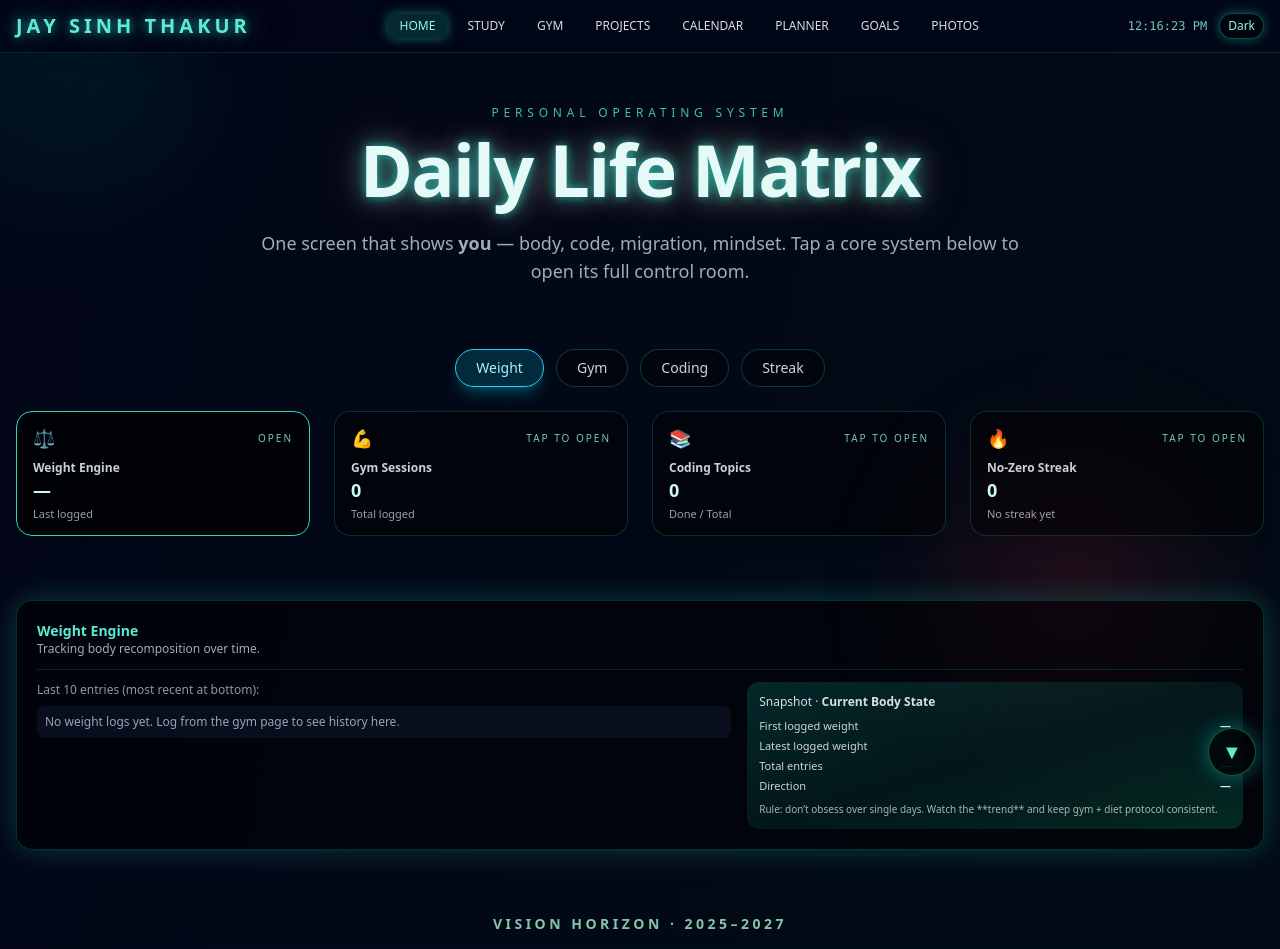
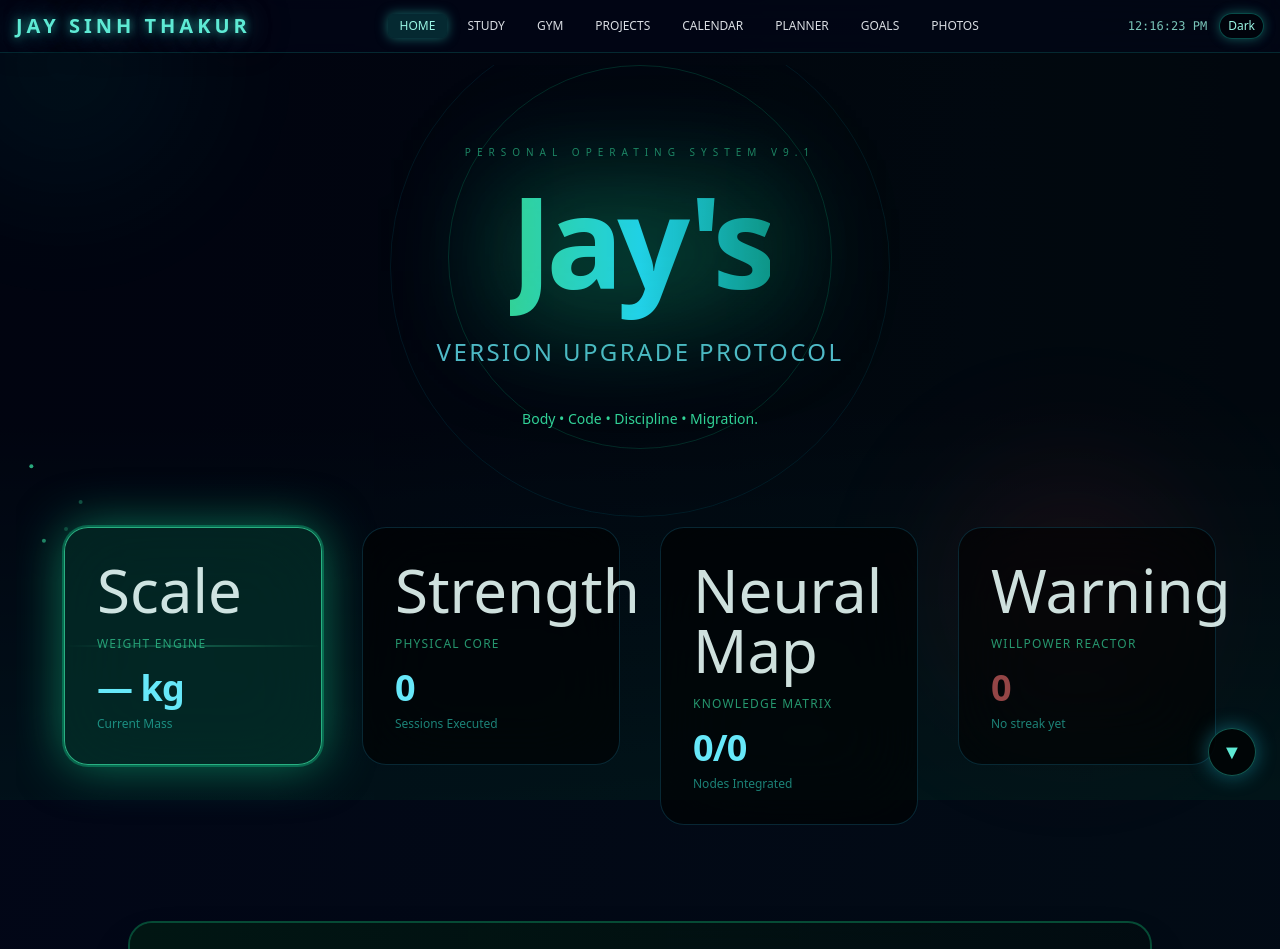
Before and after one commit to SpaceWandererr/fitness-dashboard, a React (Vite) app: page / in a window 1280 px wide. Shown: the top 949 px of the page. Built offline with nearby package versions, Linux system fonts and the light colour scheme.

Commit message:
Upgraded App.jsx

```diff
--- a/src/App.jsx
+++ b/src/App.jsx
@@ -412,83 +412,205 @@ function HomeDashboard({
   return (
     <div className="min-h-screen space-y-16 pb-20">
       {/* HERO */}
-      <motion.section
-        initial={{ opacity: 0, y: 20 }}
-        animate={{ opacity: 1, y: 0 }}
-        className="pt-10 text-center"
-      >
-        <p className="text-xs uppercase tracking-[0.4em] text-teal-300/80">
-          Personal Operating System
-        </p>
-        <h1 className="mt-3 text-5xl font-black tracking-tight sm:text-6xl md:text-7xl">
-          <span className="glow-text">Daily Life Matrix</span>
+      {/* ====== FULL DROP-IN LIFEOS v9 — NEURAL CORE EDITION ====== */}
+      <motion.div
+        initial={{ opacity: 0 }}
+        animate={{ opacity: 1 }}
+        transition={{ duration: 1.2 }}
+        className="relative min-h-screen overflow-hidden bg-green"
+      >
+        {/* Scanning ambient background */}
+        <div className="fixed inset-0 opacity-30">
+          <div className="absolute inset-0 bg-gradient-to-t from-emerald-950 via-black to-black" />
+          <div className="absolute inset-0 bg-[linear-gradient(90deg,transparent_0%,rgba(16,185,129,0.03)_50%,transparent_100%)] animate-[scan_12s_ease-in-out_infinite]" />
+        </div>
+
+        {/* Central Core Ring */}
+        <div className="relative z-10 pt-20 pb-32">
+          <div className="max-w-7xl mx-auto px-6">
+            {/* Core Title + Pulse Ring */}
+            <div className="relative flex flex-col items-center">
+              <motion.div
+                animate={{ rotate: 360 }}
+                transition={{ duration: 120, repeat: Infinity, ease: "linear" }}
+                className="absolute -top-20 w-96 h-96 border border-emerald-500/20 rounded-full"
+              />
+              <motion.div
+                animate={{ rotate: -360 }}
+                transition={{ duration: 80, repeat: Infinity, ease: "linear" }}
+                className="absolute -top-32 w-[500px] h-[500px] border border-cyan-500/10 rounded-full"
+              />
+
+              <p className="text-[10px] tracking-[0.6em] text-emerald-400/60 uppercase font-light mb-4">
+                Personal Operating System v9.1
+              </p>
+
+              <h1 className="relative text-8xl md:text-9xl font-black tracking-tighter">
+                <span
+                  className="bg-clip-text text-transparent bg-gradient-to-r from-emerald-400 via-cyan-400 to-teal-600
+                           drop-shadow-[0_0_60px_rgba(16,185,129,0.8)]
+                           animate-[pulseGlow_4s_ease-in-out_infinite]"
+                >
+                  Jay's
+                </span>
+                <span className="absolute -inset-4 bg-emerald-500/20 blur-3xl animate-[pulse_3s_ease-in-out_infinite]" />
               </h1>
-        <p className="mx-auto mt-6 max-w-3xl text-lg text-slate-300/80">
-          One screen that shows <strong>you</strong> — body, code, migration,
-          mindset. Tap a core system below to open its full control room.
-        </p>
-      </motion.section>
-
-      {/* QUICK STATS BAR */}
-      <section className="space-y-6">
-        <div className="flex flex-wrap justify-center gap-3">
-          {["weight", "gym", "topics", "streak"].map((key) => (
-            <button
-              key={key}
-              onClick={() => setActivePanel(key)}
-              className={`rounded-full border px-5 py-2 text-sm font-medium transition-all ${
-                activePanel === key
-                  ? "border-cyan-400 bg-cyan-500/20 text-cyan-200 shadow-lg shadow-cyan-500/30"
-                  : "border-teal-500/30 bg-black/40 text-slate-300 hover:border-cyan-400/70"
+
+              <p className="mt-8 text-2xl font-light tracking-widest text-cyan-300/80">
+                VERSION UPGRADE PROTOCOL
+              </p>
+
+              <p className="mt-10 max-w-2xl text-center text-emerald-400 font-medium text-sm leading-relaxed">
+                Body • Code • Discipline • Migration.
+
+              </p>
+            </div>
+
+            {/* Orbital Module Ring - Floating HUD Cards */}
+            <div className="relative mt-24">
+              {/* Invisible center point for orbit */}
+              <div className="absolute top-1/2 left-1/2 -translate-x-1/2 -translate-y-1/2 w-1 h-1" />
+
+              <div className="relative grid grid-cols-1 md:grid-cols-4 gap-10 max-w-6xl mx-auto">
+                {[
+                  {
+                    panel: "weight",
+                    icon: "Scale",
+                    value: `${stats.weight} kg`,
+                    sub: "Current Mass",
+                    delay: 0.2,
+                  },
+                  {
+                    panel: "gym",
+                    icon: "Strength",
+                    value: stats.gymDays,
+                    sub: "Sessions Executed",
+                    delay: 0.4,
+                  },
+                  {
+                    panel: "topics",
+                    icon: "Neural Map",
+                    value: `${stats.topicsDone}/${stats.topicsTotal}`,
+                    sub: "Nodes Integrated",
+                    delay: 0.6,
+                  },
+                  {
+                    panel: "streak",
+                    icon: "Fire Core",
+                    value: stats.streak,
+                    sub: streakLabel,
+                    delay: 0.8,
+                    critical: stats.streak === 0,
+                  },
+                ].map((module, i) => (
+                  <motion.div
+                    key={module.panel}
+                    initial={{ opacity: 0, y: 100, rotate: -30 }}
+                    animate={{ opacity: 1, y: 0, rotate: 0 }}
+                    transition={{
+                      delay: module.delay,
+                      duration: 1,
+                      ease: "easeOut",
+                    }}
+                    whileHover={{ scale: 1.08, zIndex: 50 }}
+                    onClick={() => setActivePanel(module.panel)}
+                    className={`relative group cursor-pointer ${
+                      i === 0
+                        ? "-rotate-12"
+                        : i === 1
+                        ? "rotate-6"
+                        : i === 2
+                        ? "-rotate-6"
+                        : "rotate-12"
+                    } transition-all duration-700`}
+                  >
+                    {/* Holographic Card */}
+                    <div
+                      className={`relative p-8 rounded-3xl border backdrop-blur-2xl
+                ${
+                  activePanel === module.panel
+                    ? "border-emerald-400/80 bg-emerald-900/40 shadow-[0_0_50px_rgba(16,185,129,0.6)] ring-2 ring-emerald-500/40"
+                    : "border-cyan-800/40 bg-black/60 hover:border-emerald-500/60 hover:bg-emerald-950/30"
+                } transition-all duration-500`}
+                    >
+                      {/* Floating Icon */}
+                      <div className="text-6xl mb-4 opacity-90">
+                        {module.icon === "Scale" && "Scale"}
+                        {module.icon === "Strength" && "Strength"}
+                        {module.icon === "Neural Map" && "Neural Map"}
+                        {module.icon === "Fire Core" &&
+                          (module.critical ? "Warning" : "Fire")}
+                      </div>
+
+                      <h3 className="text-xs uppercase tracking-widest text-emerald-400/70 font-light">
+                        {module.panel === "weight" && "WEIGHT ENGINE"}
+                        {module.panel === "gym" && "PHYSICAL CORE"}
+                        {module.panel === "topics" && "KNOWLEDGE MATRIX"}
+                        {module.panel === "streak" && "WILLPOWER REACTOR"}
+                      </h3>
+
+                      <p
+                        className={`mt-4 text-4xl font-black tracking-tight ${
+                          module.critical
+                            ? "text-red-400 animate-pulse"
+                            : "text-cyan-300"
                         }`}
                       >
-              {labelForPanel(key)}
-            </button>
+                        {module.value}
+                      </p>
+                      <p className="mt-2 text-xs text-teal-400/60 font-light">
+                        {module.sub}
+                      </p>
+
+                      {/* Connection line to center (on hover/active) */}
+                      {activePanel === module.panel && (
+                        <div className="absolute top-1/2 left-1/2 -translate-x-1/2 -translate-y-1/2 w-full h-px bg-gradient-to-r from-transparent via-emerald-400 to-transparent opacity-60" />
+                      )}
+                    </div>
+
+                    {/* Floating particles on active */}
+                    {activePanel === module.panel && (
+                      <div className="absolute inset-0 pointer-events-none">
+                        {[...Array(6)].map((_, i) => (
+                          <motion.div
+                            key={i}
+                            className="absolute w-1 h-1 bg-emerald-400 rounded-full"
+                            initial={{ x: 0, y: 0, opacity: 0 }}
+                            animate={{
+                              x: [0, Math.random() * 200 - 100, 0],
+                              y: [0, Math.random() * 200 - 100, 0],
+                              opacity: [0, 1, 0],
+                            }}
+                            transition={{
+                              duration: 3,
+                              repeat: Infinity,
+                              delay: i * 0.3,
+                            }}
+                          />
                         ))}
                       </div>
-
-        <div className="grid gap-6 sm:grid-cols-2 lg:grid-cols-4">
-          <StatCard
-            active={activePanel === "weight"}
-            onClick={() => setActivePanel("weight")}
-            label="Weight Engine"
-            value={stats.weight === "—" ? "—" : `${stats.weight} kg`}
-            sub="Last logged"
-            icon="⚖️"
-          />
-          <StatCard
-            active={activePanel === "gym"}
-            onClick={() => setActivePanel("gym")}
-            label="Gym Sessions"
-            value={stats.gymDays}
-            sub="Total logged"
-            icon="💪"
-          />
-          <StatCard
-            active={activePanel === "topics"}
-            onClick={() => setActivePanel("topics")}
-            label="Coding Topics"
-            value={
-              stats.topicsTotal
-                ? `${stats.topicsDone}/${stats.topicsTotal}`
-                : stats.topicsDone
-            }
-            sub="Done / Total"
-            icon="📚"
-          />
-          <StatCard
-            active={activePanel === "streak"}
-            onClick={() => setActivePanel("streak")}
-            label="No-Zero Streak"
-            value={stats.streak}
-            sub={streakLabel}
-            icon="🔥"
-          />
-        </div>
-      </section>
-
-      {/* DETAIL PANEL AREA */}
-      <section className="space-y-4">
+                    )}
+                  </motion.div>
+                ))}
+              </div>
+            </div>
+
+            {/* Active Module Deep Dive - Neural Terminal */}
+            <motion.div layout className="mt-24 max-w-5xl mx-auto">
+              <div className="relative rounded-3xl overflow-hidden border-2 border-emerald-500/40 bg-black/80 backdrop-blur-3xl shadow-2xl">
+                {/* Terminal Header */}
+                <div className="flex items-center gap-4 p-6 border-b border-emerald-800/50 bg-gradient-to-r from-emerald-950/50 to-cyan-950/20">
+                  <div className="flex gap-2">
+                    <div className="w-3 h-3 rounded-full bg-red-500/80" />
+                    <div className="w-3 h-3 rounded-full bg-yellow-500/80" />
+                    <div className="w-3 h-3 rounded-full bg-emerald-500/80" />
+                  </div>
+                  <p className="text-emerald-400 font-mono text-sm tracking-wider">
+                    ~/core/modules/{activePanel} ─ neural_terminal.exe
+                  </p>
+                </div>
+
+                <div className="p-8 min-h-96">
                   <AnimatePresence mode="wait">
                     {activePanel === "weight" && (
                       <WeightPanel key="weight" history={weightHistory} />
@@ -503,13 +625,26 @@ function HomeDashboard({
                       <StreakPanel key="streak" stats={stats} />
                     )}
                   </AnimatePresence>
-      </section>
+                </div>
+              </div>
+            </motion.div>
+
+            {/* Final Horizon Line */}
+            <div className="mt-32 text-center">
+              <p className="text-emerald-600/40 text-xs tracking-[1em] uppercase font-light animate-[pulse_6s_ease-in-out_infinite]">
+                ··· VISION HORIZON 2026–2027 ···
+              </p>
+            </div>
+          </div>
+        </div>
+      </motion.div>
+      {/* ====== END OF DROP-IN ====== */}
 
       {/* VISION + NZ MIGRATION + CORE DIRECTIVES */}
       {/* SCROLL-SNAP CONTAINER FOR FULL-SCREEN VISION CARDS */}
       <section className="space-y-12 snap-y snap-mandatory">
         <h3 className="text-sm font-semibold uppercase tracking-[0.25em] text-emerald-200/80 text-center">
-          Vision Horizon · 2025–2027
+          Vision Horizon · 2026–2027
         </h3>
 
         {/* MERN */}
```
Also changed, not shown: src/styles.css (+13 -0 lines). Lines whose indentation alone changed are shown as unchanged.
